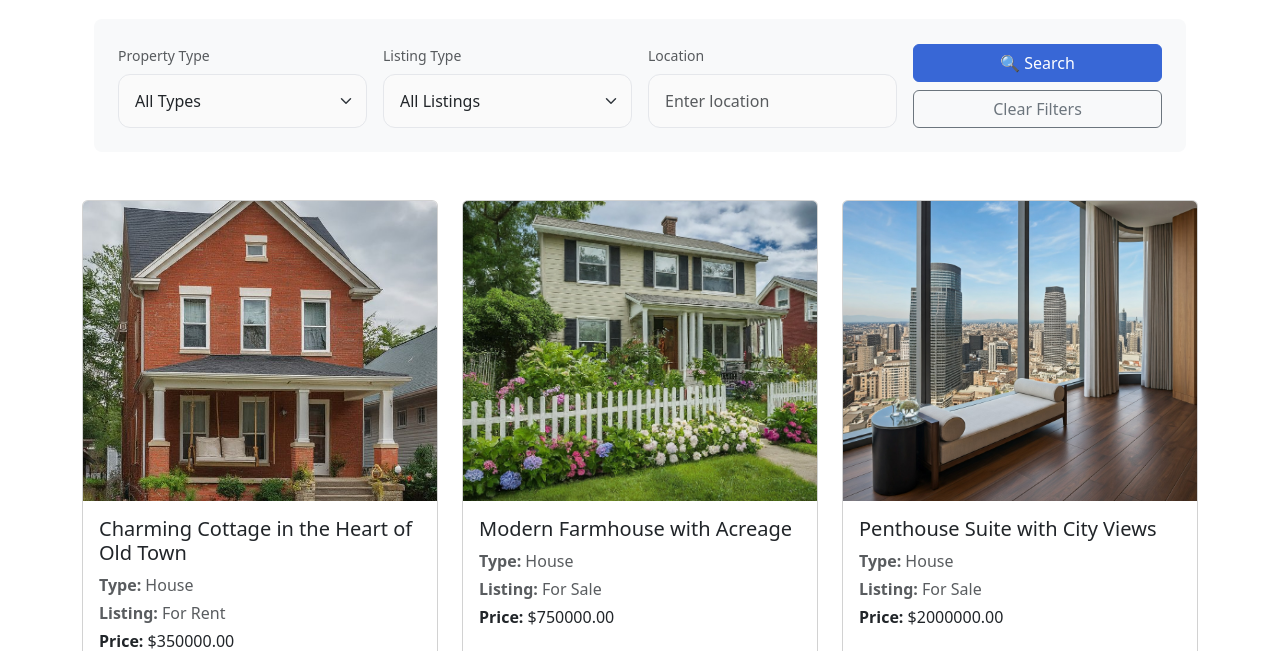
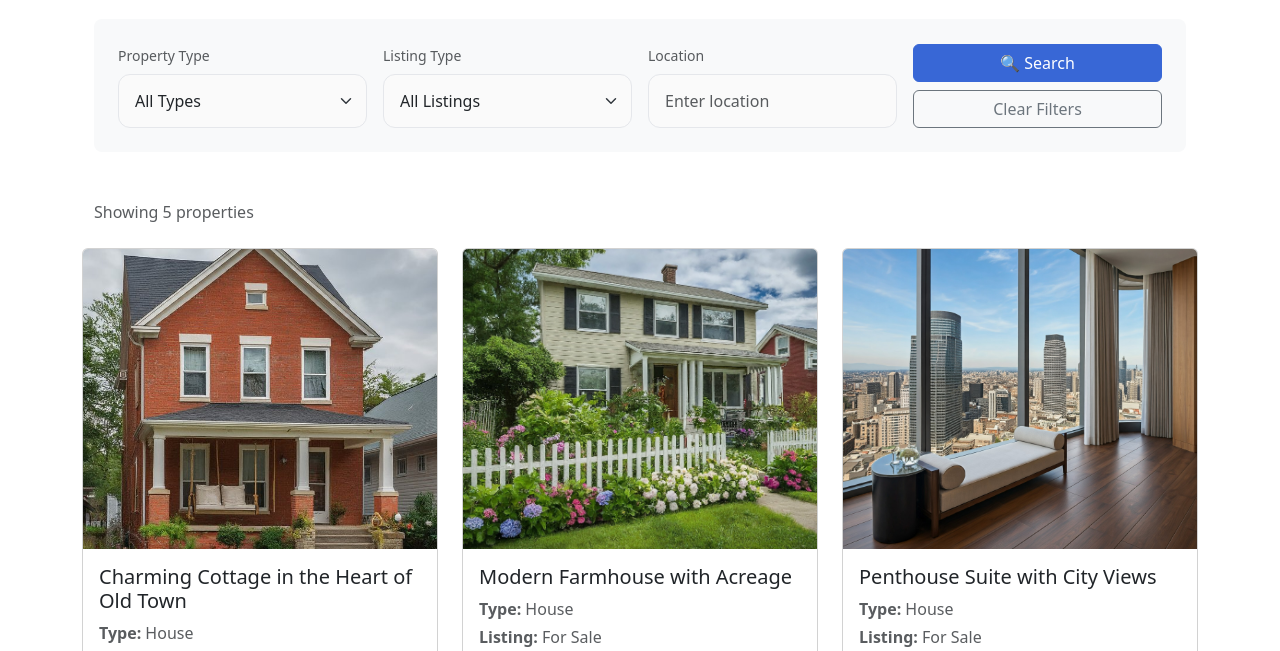
Before and after one commit to MSRhmn/pine-properties, a Django app: page /properties/ in a window 1280 px wide. Shown: the part 273-924 px from the top of the page. Run offline with Django 5.2, Linux system fonts and the light colour scheme; data comes from the database, SQL or seed files in the repository.

Commit message:
feat: add counting logic in properties

```diff
--- a/properties/templates/properties/properties.html
+++ b/properties/templates/properties/properties.html
@@ -58,6 +58,15 @@
         </div>
     </form>
   </div>
+
+  <!-- Results Count -->
+  {% if properties %}
+  <div class="d-flex justify-content-between align-items-center mb-4">
+      <p class="text-muted mb-0">
+          Showing {{ properties|length }} propert{{ properties|length|pluralize:"y,ies" }}
+      </p>
+  </div>
+  {% endif %}
 </div>
 
 <!-- Properties Grid -->
```
